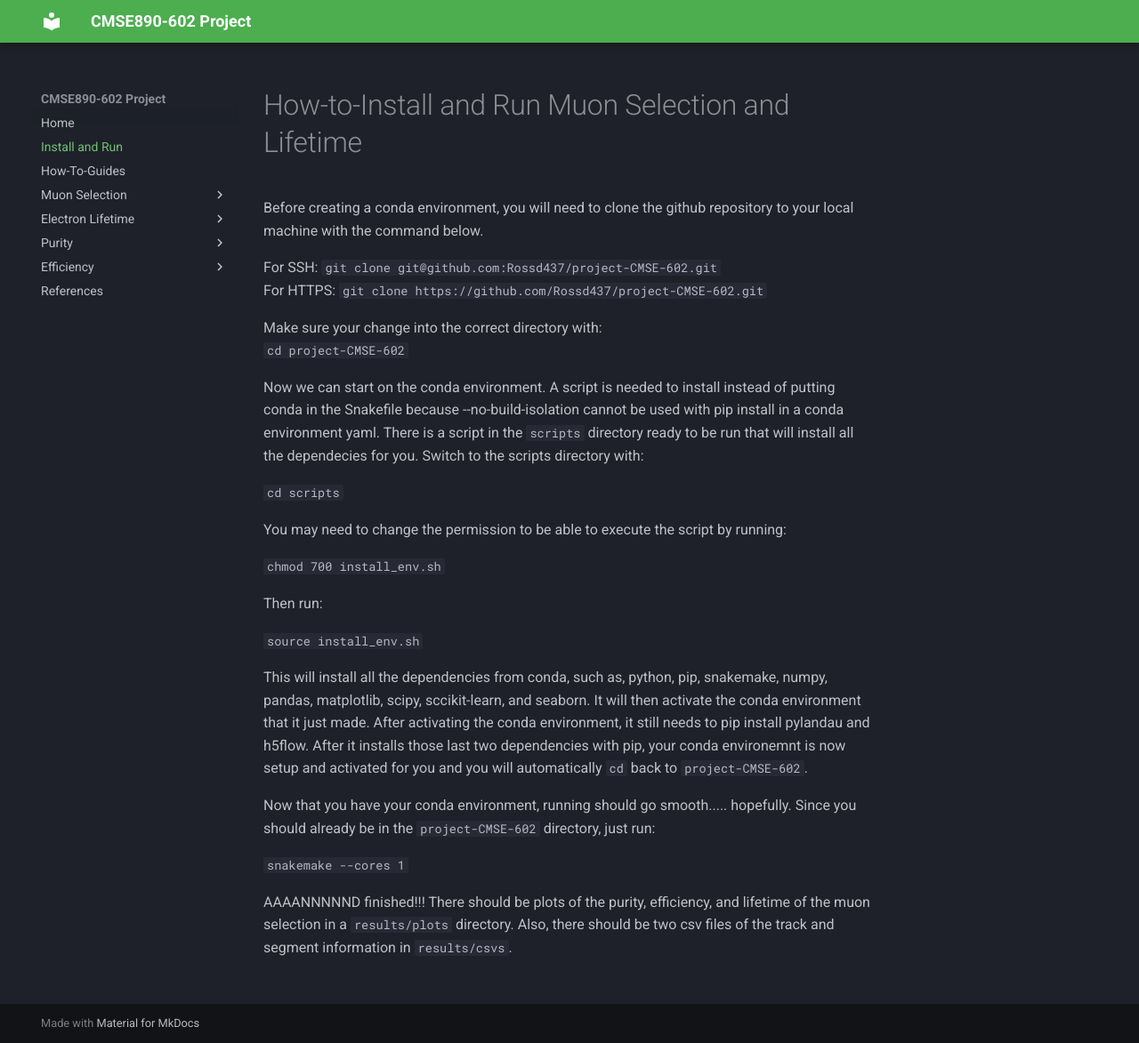
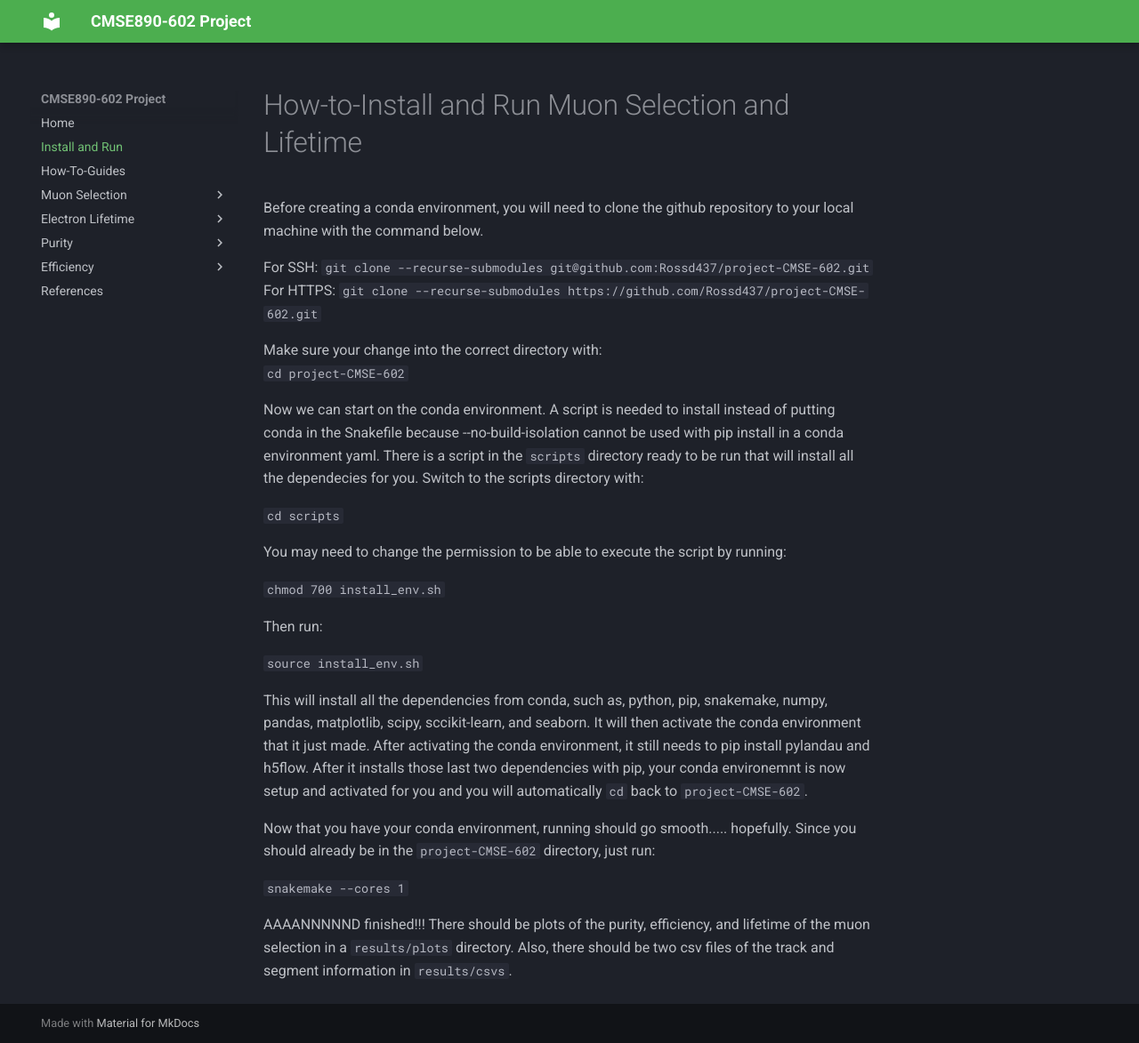
Before and after one commit to Rossd437/muonselection, an MkDocs documentation site: the page built from docs/installation.md, in a window 1280 px wide and 1173 px high. Shown: the whole window at 89% size. Built offline with MkDocs 1.6.1 and Material for MkDocs 9.7.7, drawn with Linux system fonts in a browser that asks for light colours.

Commit message:
Fix git cloning mistake in installation.md and README.md, this should now also git clone the submodule h5flow also.

````diff
--- a/docs/installation.md
+++ b/docs/installation.md
@@ -2,8 +2,8 @@
 
 Before creating a conda environment, you will need to clone the github repository to your local machine with the command below. <br>
 
-For SSH: ```git clone git@github.com:Rossd437/project-CMSE-602.git``` <br>
-For HTTPS: ```git clone https://github.com/Rossd437/project-CMSE-602.git```
+For SSH: ```git clone --recurse-submodules git@github.com:Rossd437/project-CMSE-602.git``` <br>
+For HTTPS: ```git clone --recurse-submodules https://github.com/Rossd437/project-CMSE-602.git```
 
 Make sure your change into the correct directory with: <br>
 ```cd project-CMSE-602```
````
